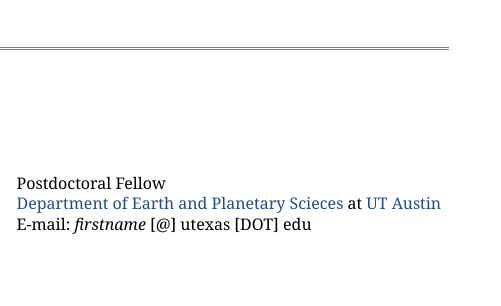
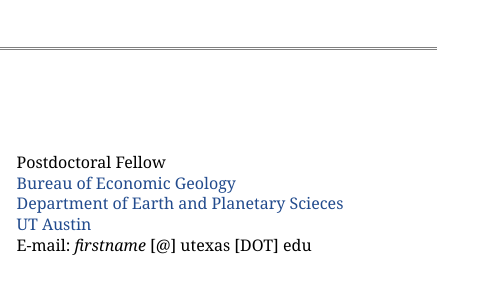
Before and after one commit to tiwarialka/tiwarialka.github.io, a plain HTML site: page index.html in a window 1280 px wide. Shown: the top 306 px of the page, 535-1036 px from the left. Drawn offline with Linux system fonts and the light colour scheme.

Commit message:
updating

```diff
--- a/index.html
+++ b/index.html
@@ -29,8 +29,10 @@
 </div>
 <table class="imgtable"><tr><td>
 <a href="https://tiwarialka.github.io"><img src="imgs/headshot.jpeg" alt="alt text." width="350px" /></a>&nbsp;</td>
-<td align="left"><p>Postdoctoral Fellow   <br /><a href="https://eps.jsg.utexas.edu/" target=&ldquo;blank&rdquo;>Department of Earth and Planetary Scieces</a>
-at <a href="https://www.utexas.edu/" target=&ldquo;blank&rdquo;>UT Austin</a><br />
+<td align="left"><p>Postdoctoral Fellow   <br />
+<a href="https://www.beg.utexas.edu/" target=&ldquo;blank&rdquo;>Bureau of Economic Geology</a> <br />
+<a href="https://eps.jsg.utexas.edu/" target=&ldquo;blank&rdquo;>Department of Earth and Planetary Scieces</a><br />
+<a href="https://www.utexas.edu/" target=&ldquo;blank&rdquo;>UT Austin</a><br />
 E-mail: <i>firstname</i> [@] utexas [DOT] edu <br />
 </p>
 </td></tr></table>
```
